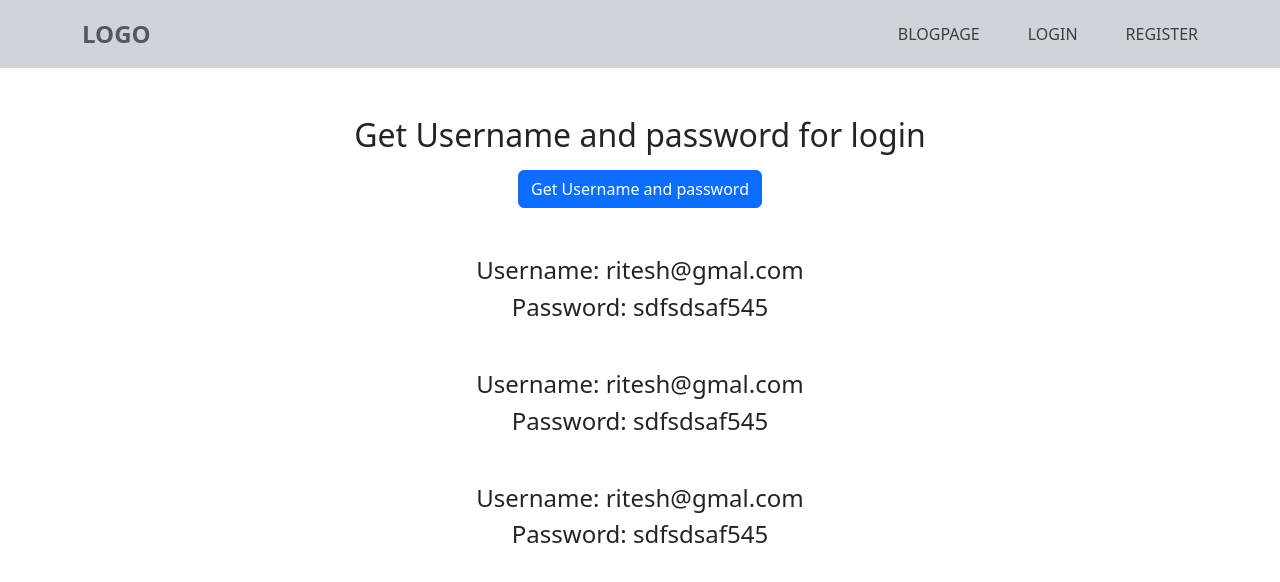
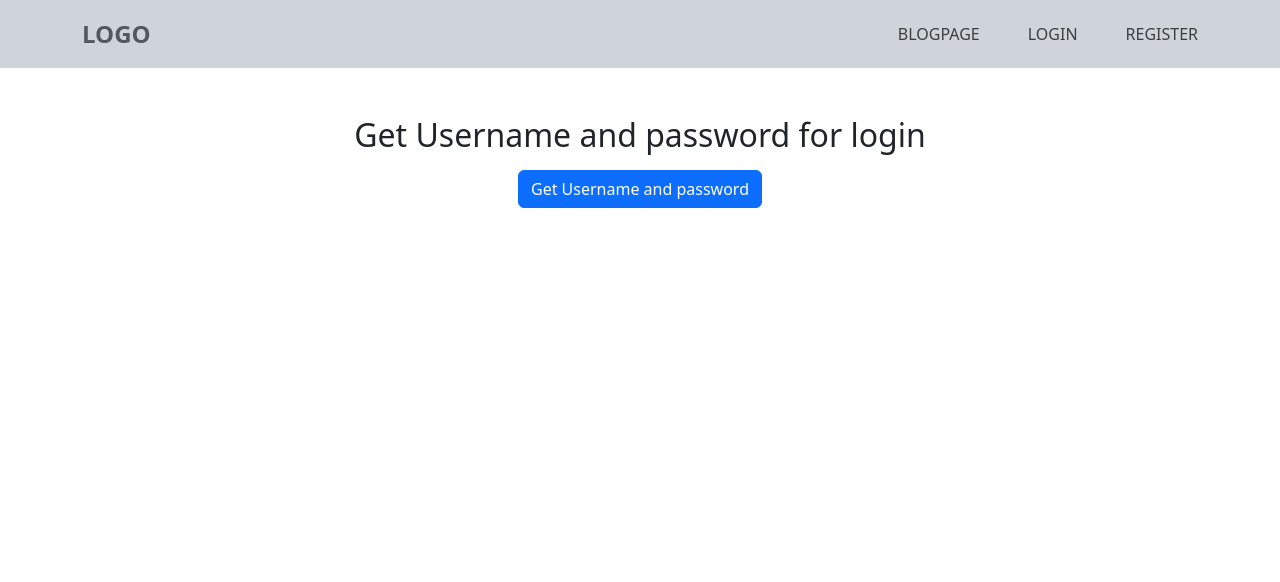
Before and after one commit to riteshmvteams/leaning-reactbootstrap-protectedroutes, a React (Vite) app: page /register in a window 1280 px wide. Shown: the top 582 px of the page. Built offline with nearby package versions, Linux system fonts and the light colour scheme.

Commit message:
deat: fetched user from fake api and listed in the webpage

```diff
--- a/src/pages/RegisterPage.jsx
+++ b/src/pages/RegisterPage.jsx
@@ -1,119 +1,49 @@
-// import { useState } from "react";
-// import { Button, Container, Form, InputGroup } from "react-bootstrap";
-
+import { useState } from "react";
 import { Button } from "react-bootstrap";
 
 export default function RegisterPage() {
-  // const [showPassWord, setShowPassword] = useState(false);
-  // const [registerFields, setRegisterFields] = useState({
-  //   name: "",
-  //   email: "",
-  //   password: "",
-  // });
+  const [loading, setLoading] = useState(false);
+  const [users, setUsers] = useState([]);
+  const [error, setError] = useState("");
 
-  // this will run on submission of register form
-  // const handleSubmit = (e) => {
-  //   e.preventDefault();
-  //   if (
-  //     (registerFields.name === "",
-  //     registerFields.email === "",
-  //     registerFields.password === "")
-  //   ) {
-  //     return;
-  //   }
-
-  //   alert("submitted");
-  // };
-
-  // handle the input field value controlled inputs
-  // const handleChange = (e) => {
-  //   const value = e.target.value;
-  //   const name = e.target.name;
-  //   setRegisterFields((preVal) => ({ ...preVal, [name]: value }));
-  // };
+  // fetching all users
+  const handleFetchUsers = async () => {
+    try {
+      setError("");
+      setLoading(true);
+      const response = await fetch("https://dummyjson.com/users");
+      if (!response.ok) {
+        throw new Error("Something went wrong pls try again");
+      }
+      const result = await response.json();
+      setUsers(result.users);
+      // console.log(result.users);
+    } catch (error) {
+      // console.log(error);
+      setError(error.message);
+    } finally {
+      setLoading(false);
+    }
+  };
 
   return (
-    // <Container className="mt-4">
-    //   <h1 className="fs-1 mb-5">Register Form</h1>
-    //   <Form onSubmit={handleSubmit}>
-    //     <Form.Group className="mb-3" controlId="formBasicName">
-    //       <Form.Label>Full Name</Form.Label>
-    //       <Form.Control
-    //         type="text"
-    //         placeholder="Enter Full Name"
-    //         name="name"
-    //         value={registerFields.name}
-    //         onChange={handleChange}
-    //         pattern=".{3,}"
-    //       />
-    //       <Form.Text className="text-muted">
-    //         Name should be greater than 3 char
-    //       </Form.Text>
-    //     </Form.Group>
-
-    //     <Form.Group className="mb-3" controlId="formBasicEmail">
-    //       <Form.Label>Email Address</Form.Label>
-    //       <Form.Control
-    //         type="email"
-    //         placeholder="Email Address"
-    //         name="email"
-    //         value={registerFields.email}
-    //         onChange={handleChange}
-    //         pattern="^[a-zA-Z0-9._%+-]+@[a-zA-Z0-9.-]+\.[a-zA-Z]{2,}$"
-    //       />
-    //       <Form.Text className="text-muted">
-    //         Please Match the email pattern
-    //       </Form.Text>
-    //     </Form.Group>
-
-    //     <Form.Group className="mb-3" controlId="formBasicPassword">
-    //       <Form.Label>Password</Form.Label>
-    //       <InputGroup>
-    //         <Form.Control
-    //           type={showPassWord ? "text" : "password"}
-    //           placeholder="Password"
-    //           name="password"
-    //           value={registerFields.password}
-    //           onChange={handleChange}
-    //           pattern="^(?=.*[A-Z])(?=.*[^a-zA-Z0-9]).{7,11}$"
-    //         />
-    //         <InputGroup.Text>
-    //           <Button onClick={() => setShowPassword((prev) => !prev)}>
-    //             {showPassWord ? "Hide" : "Show"}
-    //           </Button>
-    //         </InputGroup.Text>
-    //       </InputGroup>
-    //       <Form.Text className="text-muted">
-    //         Password greater than 6 but less than 12. Also 1 Capital letter and
-    //         1 special character mandatory
-    //       </Form.Text>
-    //     </Form.Group>
-    //     <Button variant="primary" type="submit">
-    //       Register Now
-    //     </Button>
-    //   </Form>
-    // </Container>
-
-    // getting userName and password
     <>
       <h2 className="text-center mt-5">Get Username and password for login</h2>
       <div className="text-center mt-3">
-        <Button>Get Username and password</Button>
+        <Button onClick={handleFetchUsers}>Get Username and password</Button>
       </div>
 
       <main>
-        <div className="text-center mt-5">
-          <h4>Username: ritesh@gmal.com</h4>
-          <h4>Password: sdfsdsaf545</h4>
-        </div>
-        <div className="text-center mt-5">
-          <h4>Username: ritesh@gmal.com</h4>
-          <h4>Password: sdfsdsaf545</h4>
-        </div>
-        <div className="text-center mt-5">
-          <h4>Username: ritesh@gmal.com</h4>
-          <h4>Password: sdfsdsaf545</h4>
-        </div>
+        {loading && <h2 className="text-center mt-5">Loading...</h2>}
+        {error && <h2 className="text-center mt-5">{error}</h2>}
+        {users?.map((user) => {
+          return (
+            <div key={user.id} className="text-center mt-5">
+              <h4>Username: {user.username}</h4>
+              <h4>Password: {user.password}</h4>
+            </div>
+          );
+        })}
       </main>
     </>
   );
```
Also changed, not shown: src/hooks/useFetch.jsx (deleted, +0 -24 lines).
